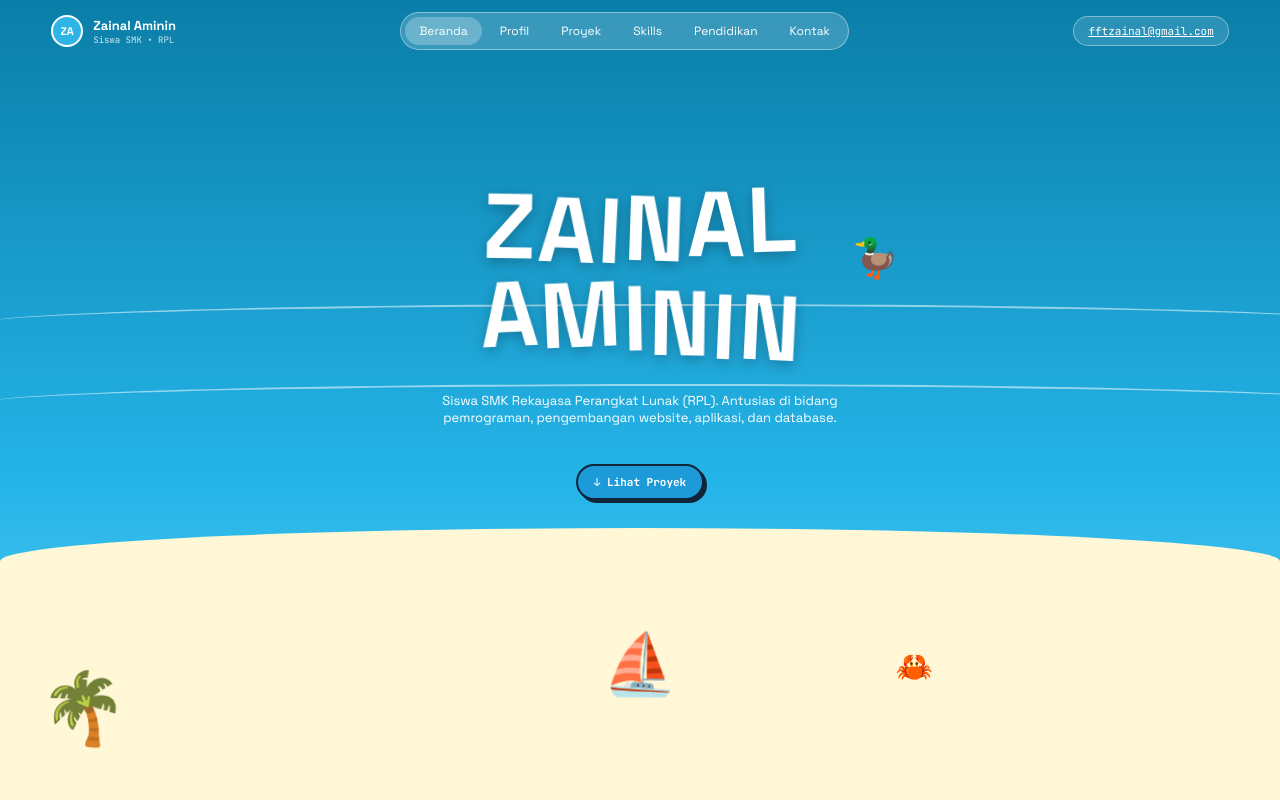
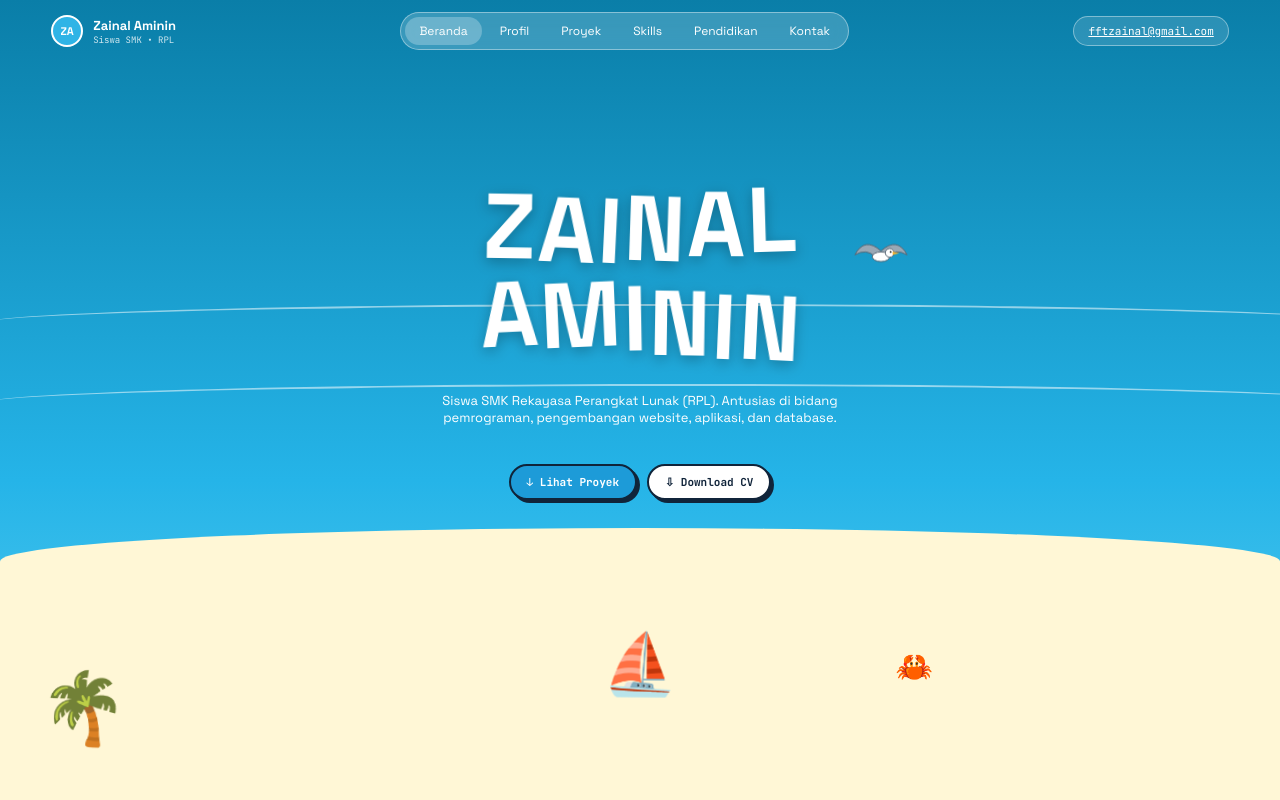
Before and after one commit to RafiZaki1/portofolio-zainal, a plain HTML site: page index.html in a window 1280 px wide. Shown: the top 800 px of the page. Drawn offline with Linux system fonts and the light colour scheme.

Commit message:
Tambah tombol Download CV dan ganti bebek dengan burung camar
Co-Authored-By: Claude Haiku 5.5 <noreply@anthropic.com>

```diff
--- a/index.html
+++ b/index.html
@@ -40,7 +40,7 @@ nav .brand{display:flex;gap:10px;align-items:center;color:#fff;font-weight:700;f
 .btn{font:700 11px 'JetBrains Mono';padding:9px 16px;border:2px solid var(--ink);border-radius:8px;background:#fff;color:var(--ink);text-decoration:none;box-shadow:3px 3px 0 var(--ink);transition:.2s;cursor:pointer}
 .btn:hover{transform:translate(2px,2px);box-shadow:1px 1px 0 var(--ink)}.btn.p{background:var(--blue);color:#fff}.btn.y{background:var(--yel)}
 .deco{position:absolute;font-size:46px;user-select:none}
-#duck{cursor:pointer;font-size:38px;transition:left 2.5s ease-in-out;left:6%;top:30%}
+#duck{cursor:pointer;width:58px;height:auto;transition:left 2.5s ease-in-out;left:6%;top:30%}
 #duck:active{transform:scale(1.3)}
 .say{position:absolute;background:#fff;color:var(--ink);font:700 9px 'JetBrains Mono';padding:5px 9px;border-radius:10px;border:2px solid var(--ink);white-space:nowrap;display:none}
 #crab{right:4%;bottom:14%;font-size:30px;transition:right 1.5s}
@@ -186,10 +186,11 @@ footer{position:absolute;bottom:0;left:0;right:0;background:var(--cream);padding
 
 <header id="hero">
   <div class="wave" style="top:38%"></div><div class="wave" style="top:48%;animation-delay:-2s"></div>
-  <div class="deco" id="duck">🦆</div><div class="say" id="say"></div>
+  <!-- Burung camar (seagull) sebagai ilustrasi SVG inline -->
+  <svg class="deco" id="duck" viewBox="0 0 60 40" role="img" aria-label="Burung camar"><path d="M3 22Q13 3 30 18Q47 3 57 22Q45 15 36 24Q30 27 24 24Q15 15 3 22Z" fill="#9AA8B5" stroke="#5B6876" stroke-width="1"/><ellipse cx="30" cy="24" rx="9" ry="5" fill="#fff" stroke="#5B6876" stroke-width="1"/><circle cx="39" cy="20" r="4.5" fill="#fff" stroke="#5B6876" stroke-width="1"/><path d="M42 18.5L49 20.5L42 22Z" fill="#F2B233"/><circle cx="40" cy="19" r="1" fill="#111"/></svg><div class="say" id="say"></div>
   <h1 id="name"><div data-t="ZAINAL"></div><div data-t="AMININ"></div></h1>
   <p class="sub">Siswa SMK Rekayasa Perangkat Lunak (RPL). Antusias di bidang pemrograman, pengembangan website, aplikasi, dan database.</p>
-  <div class="btns"><a class="btn p" href="#kasus">↓ Lihat Proyek</a></div>
+  <div class="btns"><a class="btn p" href="#kasus">↓ Lihat Proyek</a><a class="btn" href="images/cv-zainal.jpg" download="CV-Zainal-Aminin.jpg">⇩ Download CV</a></div>
   <div class="sand"></div>
   <div class="deco" style="left:3%;bottom:6%;font-size:70px">🌴</div>
   <div class="deco boat">⛵</div>
@@ -272,7 +273,7 @@ let t0=performance.now();
   const w=k?Math.sin(performance.now()/500+i*.7)*7:0;l.s.style.transform=`translate(${l.x}px,${l.y+w}px) rotate(${l.x*.1+w*.4}deg)`});
  requestAnimationFrame(tick)})();
 /* bebek & kepiting */
-const duck=$('#duck'),say=$('#say'),msgs=['QUACK!','Selamat datang di pantai!','Ayo lihat proyeknya!','Psst… scroll ke bawah ↓'];let mi=0;
+const duck=$('#duck'),say=$('#say'),msgs=['KIAAW!','Selamat datang di pantai!','Ayo lihat proyeknya!','Psst… scroll ke bawah ↓'];let mi=0;
 duck.onclick=()=>{say.textContent=msgs[mi++%msgs.length];say.style.cssText=`display:block;left:${duck.offsetLeft}px;top:${duck.offsetTop-30}px`;setTimeout(()=>say.style.display='none',1800)};
 setInterval(()=>duck.style.left=(6+Math.random()*82)+'%',4000);
 setInterval(()=>$('#crab').style.right=(2+Math.random()*60)+'%',3500);
```
Also changed, not shown: images/cv-zainal.jpg (added).
